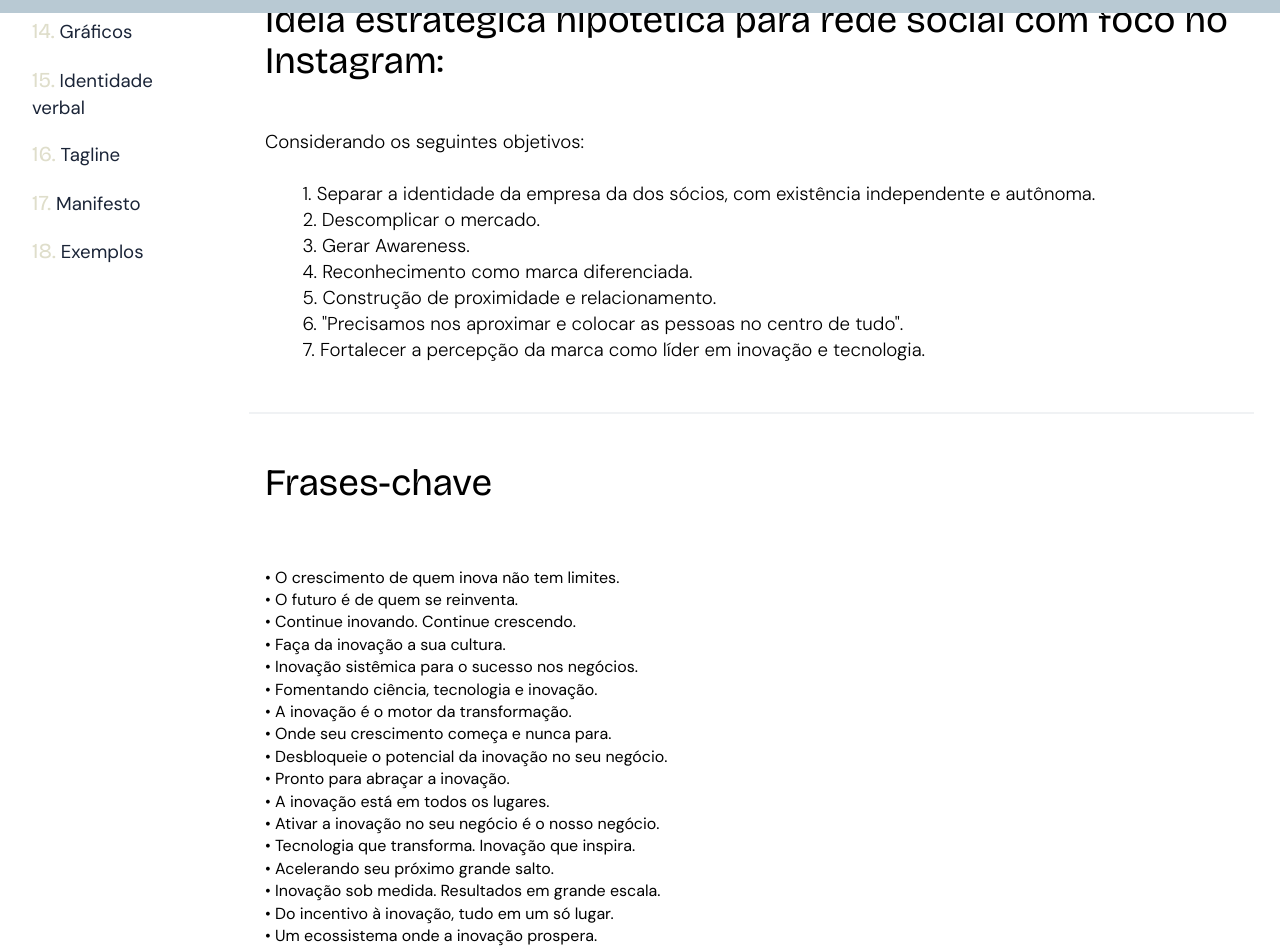
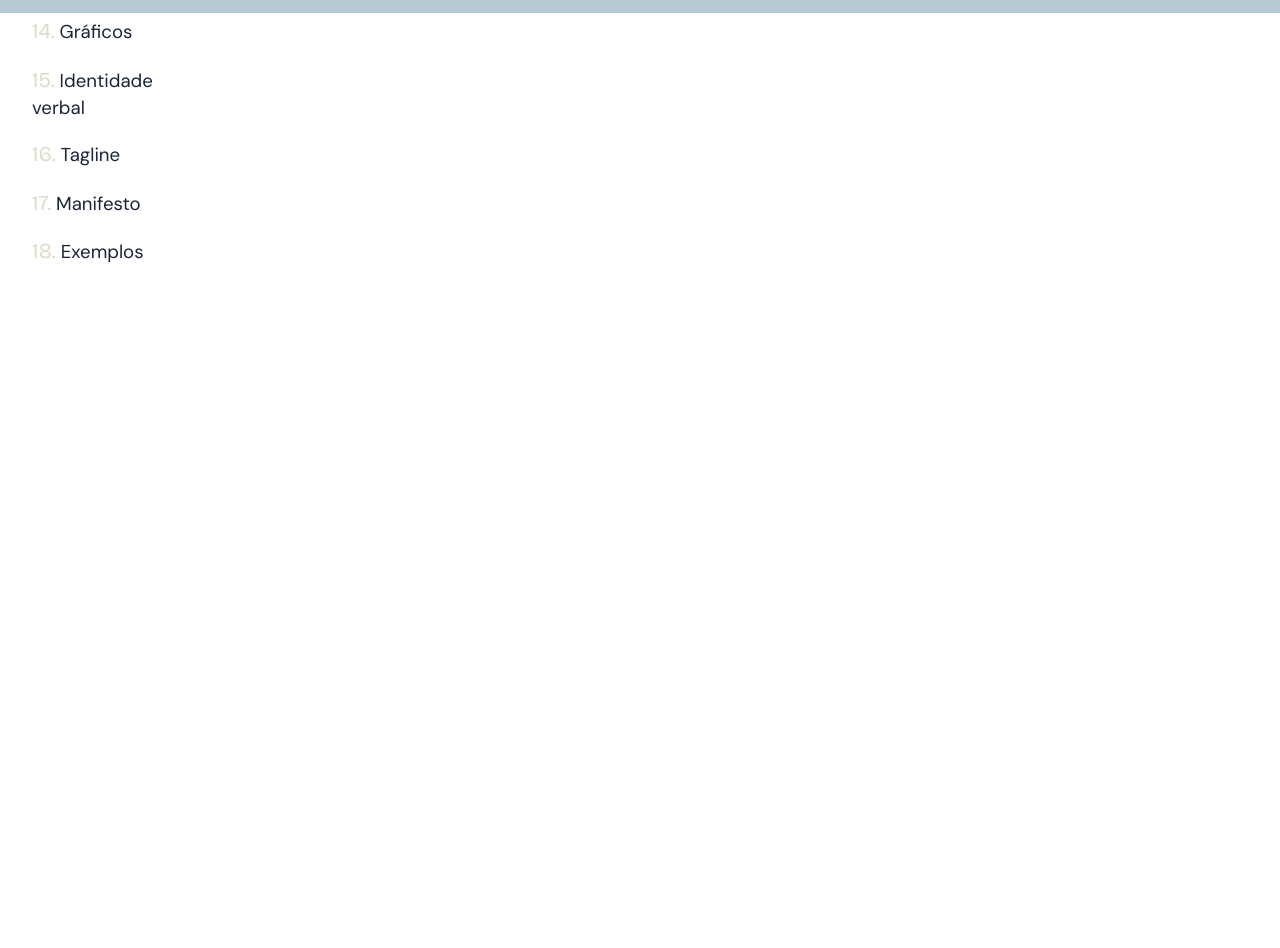
Before and after one commit to marciomedeiros88/designsystemgrownt, a React (Vite) app: page /manifesto in a window 1280 px wide. Shown: the part 787-1735 px from the top of the page. After the commit the page ends 1137 px from the top, so only its background shows below. Built offline with nearby package versions, Linux system fonts and the light colour scheme.

Commit message:
ajustando pagina de manifesto

```diff
--- a/src/assets/componentes/conteudomanifesto/Conteudomanifesto.jsx
+++ b/src/assets/componentes/conteudomanifesto/Conteudomanifesto.jsx
@@ -8,149 +8,46 @@ function Conteudomanifesto() {
         <main className="Conteudomanifesto">
           <div className="cardmanifesto">
             <div className="titulomanifesto">
-              <h1>
-                Abrace Sua (R)evolução.
-              </h1>
-            </div>
-
-          </div>
-          <div className="cardmanifesto">
-          <div className="paragrafo">
-              <p>
-              Tudo muda o tempo todo. Nada está parado. As conexões, as ideias, as relações, nós mesmos, as situações que enfrentamos, nossas vontades, sentimentos, convicções, nossas células...
-              absolutamente tudo no mundo está em constante transformação. E não adianta tentarmos fugir ou enganarmos a nós mesmos. Essa é uma lei universal que rege tudo e todos.
-              Portanto, não resistimos à mudança; nós a abraçamos. Quando aceitamos que tudo muda, independentemente do que fizermos, algo poderoso acontece:<br />
-              ganhamos a capacidade de decidir como iremos nos reinventar. Temos fascínio por essa reinvenção constante.<br />
-              Quem está sempre mudando, está sempre crescendo. Somos inovadores inquietos de nascença. De origem brasileira, mas com olhar global. Tecnológicos, curiosos, especialistas, orientados para o cliente e cientes da necessidade de salvar nosso meio ambiente.
-              Nos reinventamos o tempo todo e reinventamos os negócios. Nos expandimos e expandimos o futuro dos nossos clientes, constantemente.<br />
-              Nossa união é a nossa maior força. Trabalhamos sistematicamente para mudar mentalidades e impulsionar o mercado, porque acreditamos que sempre há espaço para transformar o bom em algo extraordinário.
-              Permita-se inovar e assegure seu crescimento contínuo.<br/><br/>Abrace Sua (R)evolução.<br />
-              Gröwnt, Just Keep Growing.
-              </p>
-            </div>
-
-          </div>
-          <hr style={{ border: '1px solid var(--cinza-claro)', width: '100%' }} />
-        </main>
-
-        <main className="Conteudomanifesto">
-          <div className="cardmanifesto">
-            <div className="titulomanifesto">
-              <h2>Ideia estratégica hipotética para rede social com foco no Instagram:</h2>
-            </div>
-            <div className="paragrafo">
-
-              <p>Considerando os seguintes objetivos:</p><br />
-              <p className="marginleft">1. Separar a identidade da empresa da dos sócios, com existência independente e autônoma.<br />
-              2. Descomplicar o mercado.<br />
-              3. Gerar Awareness.<br />
-              4. Reconhecimento como marca diferenciada.<br />
-              5. Construção de proximidade e relacionamento.<br />
-              6. "Precisamos nos aproximar e colocar as pessoas no centro de tudo".<br />
-              7. Fortalecer a percepção da marca como líder em inovação e tecnologia.</p>
-            </div>
-          </div>
-          <hr style={{ border: '1px solid var(--cinza-claro)', width: '100%' }} />
-          <div className="cardmanifesto">
-            <div className="titulomanifesto">
-              <h2>Frases-chave</h2>
+              <h1>Abrace Sua (R)evolução.</h1>
             </div>
           </div>
           <div className="cardmanifesto">
-            <div className="colunafraseschave">
+            <div className="paragrafo">
               <p>
-                • O crescimento de quem inova não tem limites. <br />
-                • O futuro é de quem se reinventa. <br />
-                • Continue inovando. Continue crescendo. <br />
-                • Faça da inovação a sua cultura. <br />
-                • Inovação sistêmica para o sucesso nos negócios. <br />
-                • Fomentando ciência, tecnologia e inovação. <br />
-                • A inovação é o motor da transformação. <br />
-                • Onde seu crescimento começa e nunca para. <br />
-                • Desbloqueie o potencial da inovação no seu negócio. <br />
-                • Pronto para abraçar a inovação. <br />
-                • A inovação está em todos os lugares. <br />
-                • Ativar a inovação no seu negócio é o nosso negócio. <br />
-                • Tecnologia que transforma. Inovação que inspira. <br />
-                • Acelerando seu próximo grande salto. <br />
-                • Inovação sob medida. Resultados em grande escala. <br />
-                • Do incentivo à inovação, tudo em um só lugar. <br />
-                • Um ecossistema onde a inovação prospera. <br />
-
-              </p>
-            </div>
-            <div className="colunafraseschave">
-              <p>
-                • Seja pioneiro. Inove hoje, lidere amanhã.<br />
-                • Apoiamos a inovação que transforma o seu negócio.<br />
-                • Inovação constante. Crescimento sustentável.<br />
-                • A Gröwnt transforma ideias em realizações.<br />
-                • Inovação estratégica para negócios visionários.<br />
-                • Juntos, transformamos desafios em inovação e inovação em impacto.<br />
-                • Construindo negócios mais fortes por meio da inovação contínua.<br />
-                • Na Gröwnt, sua visão encontra a inovação certa para prosperar.<br />
-                • Conectando tecnologia e visão para transformar o futuro.<br />
-                • Inovação que começa hoje e molda o amanhã.<br />
-                • Um ecossistema de possibilidades, onde a inovação progride.<br />
-                • A Gröwnt acelera sua jornada rumo à liderança.<br />
-                • A mudança começa quando você escolhe inovar.<br />
-                • Ideias em movimento, inovações sem limites. <br />
-                • Coragem para inovar. Força para crescer. <br />
-                • A GT agora é Gröwnt.
-              </p>
-
-            </div>
-          </div>
-          <hr style={{ border: '1px solid var(--cinza-claro)', width: '100%' }} />
-          <div className="cardmanifesto">
-            <div className="titulomanifesto">
-              <h2>Expressões proprietárias</h2>
-            </div>
-          </div>
-          <div className="cardmanifesto">
-          <div className="colunafraseschave">
-              <p>
-              • Just Keep Growing.<br/>
-              • Keep innovating, keep growing.<br/>
-              • Your path to growth and keep growing.<br/>
-              • Innovation is systemic.<br/>
-              • High-impact innovation.<br/>
-              • Innovate and keep growing.<br/>
-              • Make innovation part of your culture.<br/>
-              • A culture of innovation.<br/>
-              • Overflowing with innovation.<br/>
-              • Innovation turned into reality.<br/>
-              • Your gateway to systemic business innovation.<br/>
-              • Systemic business innovation.<br/>
-              • Our support, your innovation.<br/>
-              • Innovate to transform.<br/>
-              • Innovation drives transformation.<br/>
-              • Where growth begins.<br/>
-              • Unlock innovation in your business.<br/>
-              • Innovation is everywhere.<br/>
-              </p>
-            </div>
-            <div className="colunafraseschave">
-              <p>
-              • Fostering business innovation.<br/>
-              • An innovative ecosystem.<br/>
-              • Born innovators, naturally shaping the future.<br/>
-              • Innovation enablers.<br/>
-              • Innovation fuels growth.<br/>
-              • Innovation exchange for advanced business.<br/>
-              • Nosso apoio, sua inovação.<br/>
-              • Inovar, transformar, evoluir.<br/>
-              • Por um mundo mais human-centered tech.<br/>
-              • Seja mais Gröwnt.<br/>
-              • Born innovators.<br/>
-              • Your innovation, our purpose.<br/>
-              • Abrace sua (r)evolução.<br/>
-              • Embrace your (r)evolution.<br/>
+                Tudo muda o tempo todo. Nada está parado. As conexões, as
+                ideias, as relações, nós mesmos, as situações que enfrentamos,
+                nossas vontades, sentimentos, convicções, nossas células...
+                absolutamente tudo no mundo está em constante transformação. E
+                não adianta tentarmos fugir ou enganarmos a nós mesmos. Essa é
+                uma lei universal que rege tudo e todos. Portanto, não
+                resistimos à mudança; nós a abraçamos. Quando aceitamos que tudo
+                muda, independentemente do que fizermos, algo poderoso acontece:
+                <br />
+                ganhamos a capacidade de decidir como iremos nos reinventar.
+                Temos fascínio por essa reinvenção constante.
+                <br />
+                Quem está sempre mudando, está sempre crescendo. Somos
+                inovadores inquietos de nascença. De origem brasileira, mas com
+                olhar global. Tecnológicos, curiosos, especialistas, orientados
+                para o cliente e cientes da necessidade de salvar nosso meio
+                ambiente. Nos reinventamos o tempo todo e reinventamos os
+                negócios. Nos expandimos e expandimos o futuro dos nossos
+                clientes, constantemente.
+                <br />
+                Nossa união é a nossa maior força. Trabalhamos sistematicamente
+                para mudar mentalidades e impulsionar o mercado, porque
+                acreditamos que sempre há espaço para transformar o bom em algo
+                extraordinário. Permita-se inovar e assegure seu crescimento
+                contínuo.
+                <br />
+                <br />
+                Abrace Sua (R)evolução.
+                <br />
+                Gröwnt, Just Keep Growing.
               </p>
             </div>
           </div>
         </main>
-
       </section>
     </>
   );
```
